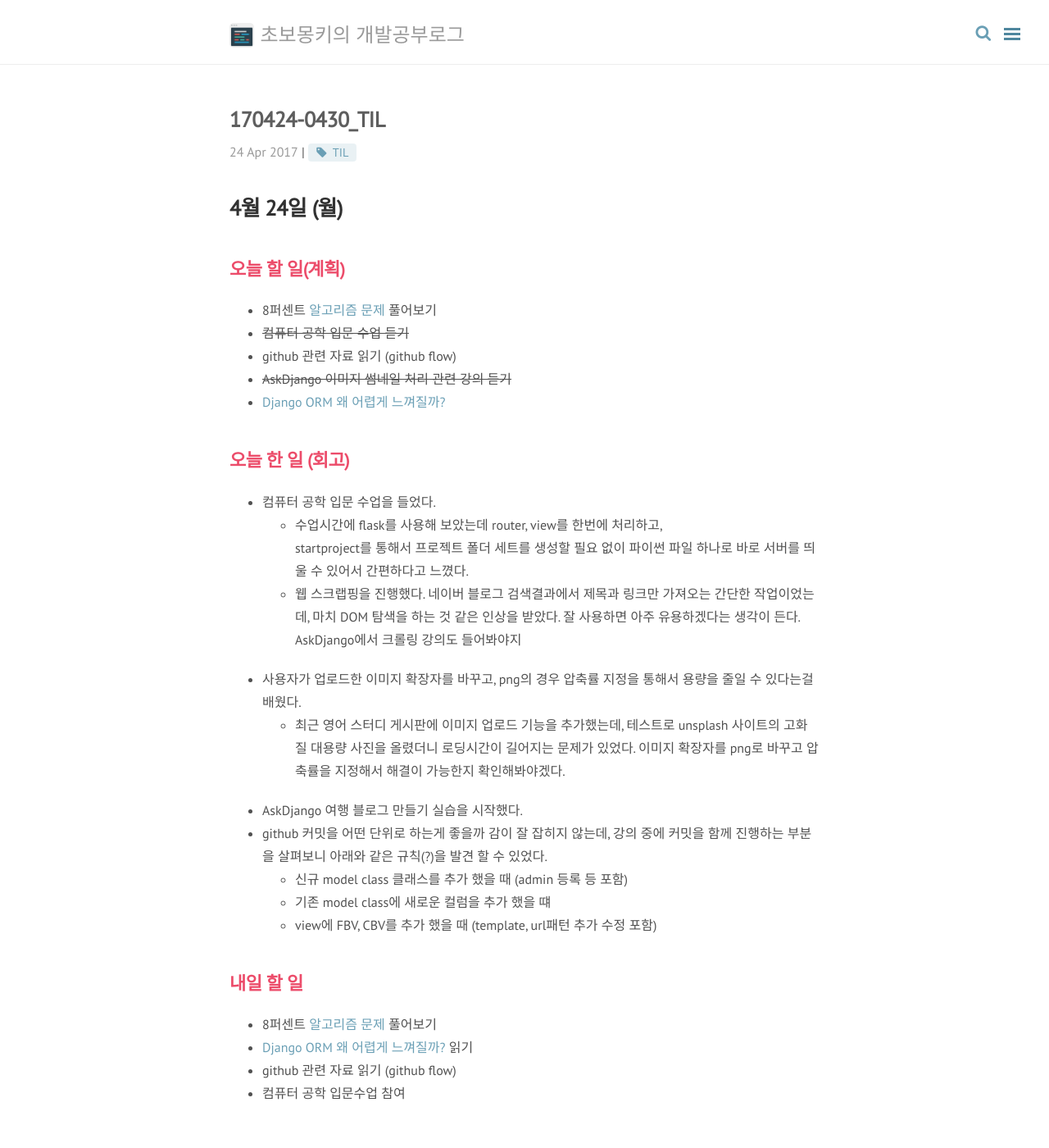
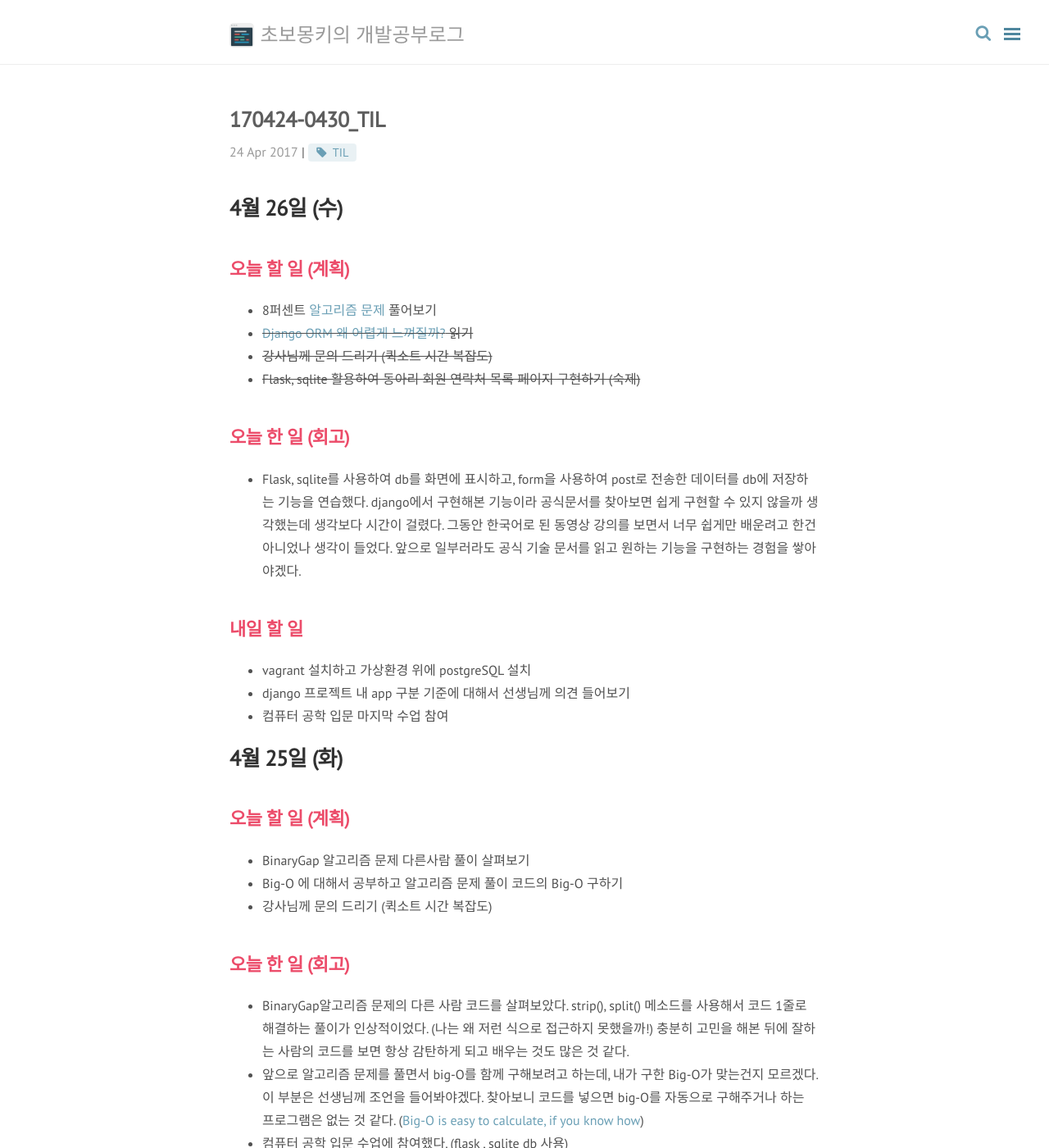
Before and after one commit to karlbishnu/.github.io, a Jekyll site: the page built from _posts/TIL(Today I Learned)/2017-04-24-04-30-TIL.md, in a window 1280 px wide and 1400 px high. Shown: the whole window at 82% size. Built offline with Jekyll 4.4.1, drawn with Linux system fonts in a browser that asks for light colours; nearby versions of some CDN libraries; comment, search, counter and statistics services are not loaded; some of the changed text lies outside the part shown.

Commit message:
add new posts

```diff
--- a/_posts/TIL(Today I Learned)/2017-04-24-04-30-TIL.md
+++ b/_posts/TIL(Today I Learned)/2017-04-24-04-30-TIL.md
@@ -6,7 +6,41 @@ permalink: /til/:year/:month/:day/:title/
 tags: [TIL]
 comments: true
 ---
+# 4월 26일 (수)
+## 오늘 할 일 (계획)
+- 8퍼센트 [알고리즘 문제](https://brunch.co.kr/@sunghokimnxag/5) 풀어보기
+- ~~[Django ORM 왜 어렵게 느껴질까?](https://www.slideshare.net/perhapsspy/django-orm-67523180) 읽기~~
+- ~~강사님께 문의 드리기 (퀵소트 시간 복잡도)~~
+- ~~Flask, sqlite 활용하여 동아리 회원 연락처 목록 페이지 구현하기 (숙제)~~
 
+## 오늘 한 일 (회고)
+- Flask, sqlite를 사용하여 db를 화면에 표시하고, form을 사용하여 post로 전송한 데이터를 db에 저장하는 기능을 연습했다.
+django에서 구현해본 기능이라 공식문서를 찾아보면 쉽게 구현할 수 있지 않을까 생각했는데 생각보다 시간이 걸렸다.
+그동안 한국어로 된 동영상 강의를 보면서 너무 쉽게만 배운려고 한건 아니었나 생각이 들었다.
+앞으로 일부러라도 공식 기술 문서를 읽고 원하는 기능을 구현하는 경험을 쌓아야겠다.
+
+## 내일 할 일
+- vagrant 설치하고 가상환경 위에 postgreSQL 설치
+- django 프로젝트 내 app 구분 기준에 대해서 선생님께 의견 들어보기
+- 컴퓨터 공학 입문 마지막 수업 참여
+
+
+# 4월 25일 (화)
+
+## 오늘 할 일 (계획)
+- BinaryGap 알고리즘 문제 다른사람 풀이 살펴보기
+- Big-O 에 대해서 공부하고 알고리즘 문제 풀이 코드의 Big-O 구하기
+- 강사님께 문의 드리기 (퀵소트 시간 복잡도)
+
+## 오늘 한 일 (회고)
+- BinaryGap알고리즘 문제의 다른 사람 코드를 살펴보았다. strip(), split() 메소드를 사용해서 코드 1줄로 해결하는 풀이가 인상적이었다. (나는 왜 저런 식으로 접근하지 못했을까!) 충분히 고민을 해본 뒤에 잘하는 사람의 코드를 보면 항상 감탄하게 되고 배우는 것도 많은 것 같다.
+- 앞으로 알고리즘 문제를 풀면서 big-O를 함께 구해보려고 하는데, 내가 구한 Big-O가 맞는건지 모르겠다. 이 부분은 선생님께 조언을 들어봐야겠다. 찾아보니 코드를 넣으면 big-O를 자동으로 구해주거나 하는 프로그램은 없는 것 같다. ([Big-O is easy to calculate, if you know how](https://justin.abrah.ms/computer-science/how-to-calculate-big-o.html))
+- 컴퓨터 공학 입문 수업에 참여했다. (flask , sqlite db 사용)
+
+## 내일 할 일
+- flask와 sqlite를 사용하여 연락처 웹페이지 만들기 (숙제)
+
+---
 # 4월 24일 (월)
 
 ## 오늘 할 일(계획)
```
Also changed, not shown: _posts/Django/2017-04-24-socket-chat.md (added, +73 -0 lines), _posts/algorithm/2017-04-24-binarygap.md (+15 -13 lines), _posts/algorithm/2017-04-24-iterator.md (deleted, +0 -58 lines), _posts/cs/2017-04-20-cs-26-bigO.md (renamed from _posts/cs/2017-04-20-cs-26.md, +11 -0 lines), assets/post-img/cs/bigo-example.png (added).
